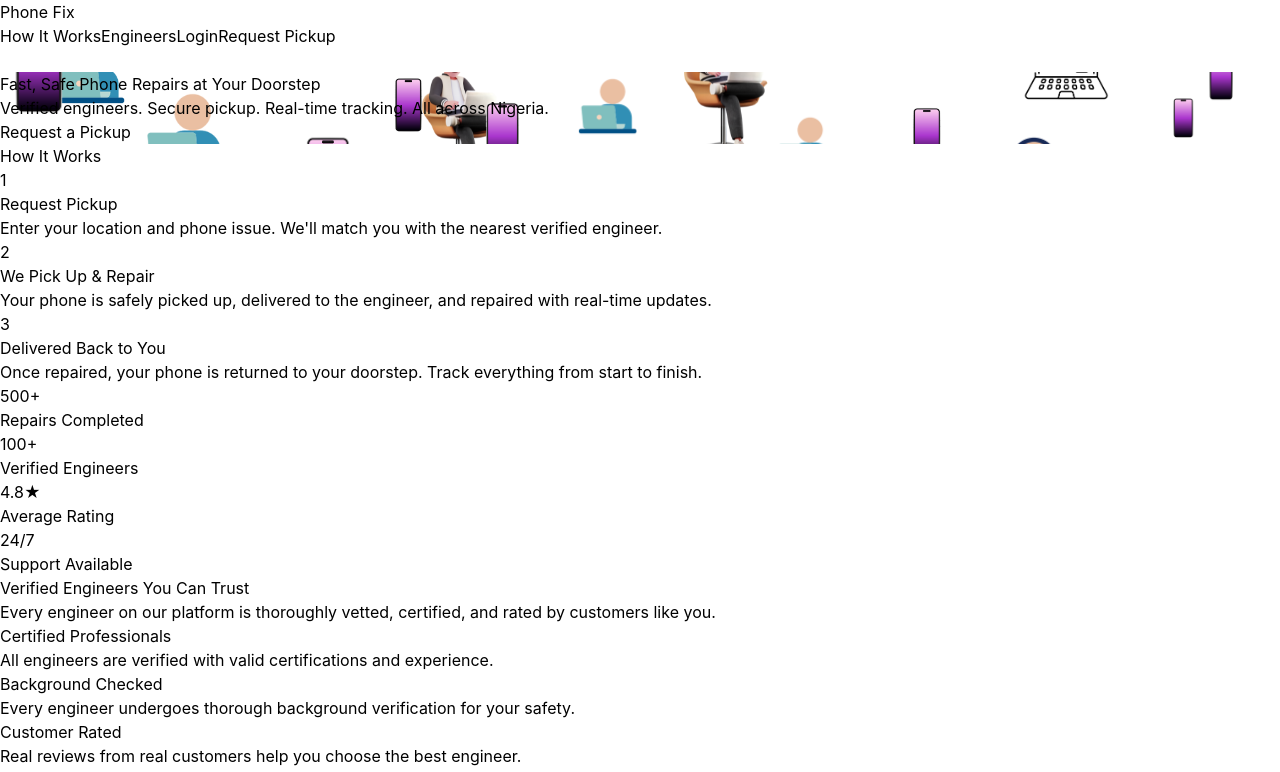
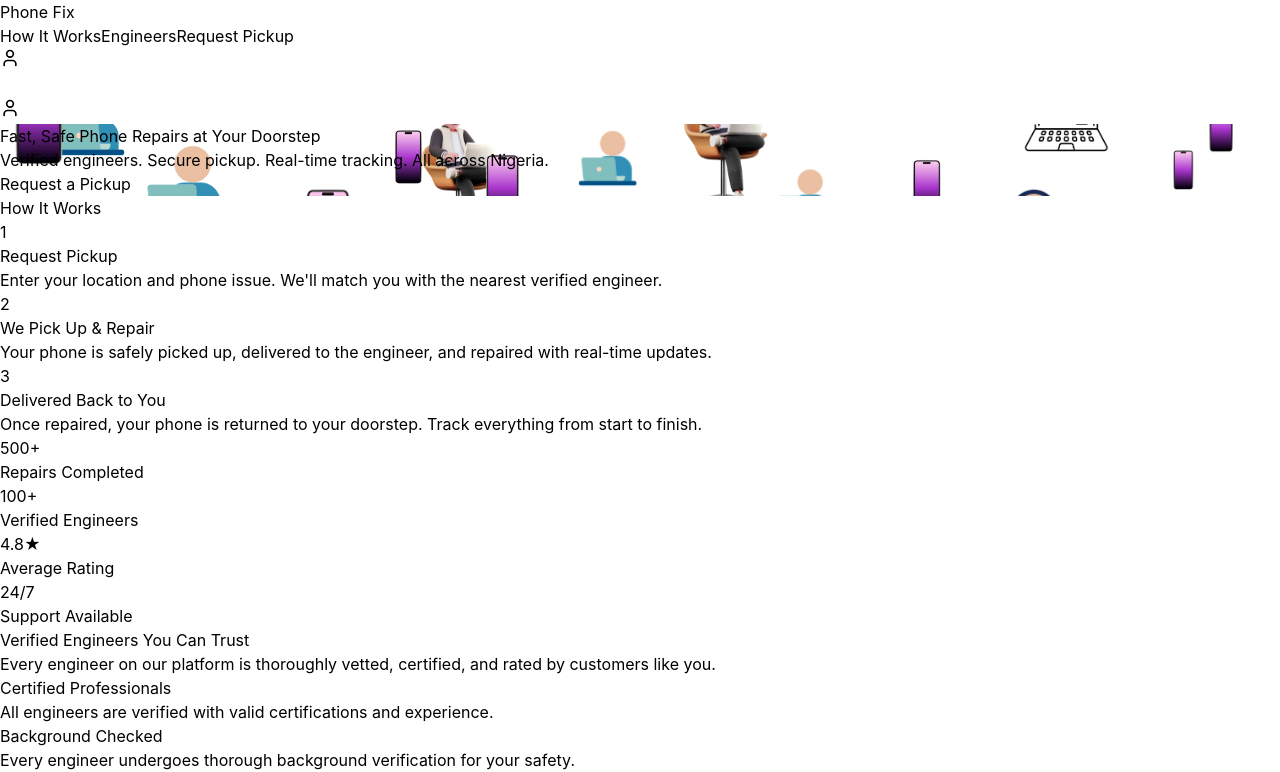
Before and after one commit to ProgressAyere/everfix, a Next.js app: page / in a window 1280 px wide. Shown: the top 772 px of the page. Built offline with nearby package versions, Linux system fonts and the light colour scheme.

Commit message:
Adjusted the header details

```diff
--- a/app/components/Header.js
+++ b/app/components/Header.js
@@ -73,13 +73,11 @@ export default function Header() {
           <div className="hidden md:flex items-center space-x-8">
             <Link href="/#how-it-works" className="text-gray-700 hover:text-blue-600">How It Works</Link>
             <Link href="/#engineers" className="text-gray-700 hover:text-blue-600">Engineers</Link>
-            {!isLoggedIn && <Link href="/login" className="text-gray-700 hover:text-blue-600">Login</Link>}
             <Link href="/pickup" className="bg-blue-600 text-white px-6 py-2 rounded-lg hover:bg-blue-700">
               Request Pickup
             </Link>
 
             {/* Profile Dropdown */}
-            {isLoggedIn && (
             <div className="relative" ref={profileRef}>
               <button
                 onClick={() => setIsProfileOpen(!isProfileOpen)}
@@ -90,6 +88,8 @@ export default function Header() {
 
               {isProfileOpen && (
                 <div className="absolute right-0 mt-2 w-64 bg-white rounded-lg shadow-lg border border-gray-200 py-2 z-50">
+                  {isLoggedIn ? (
+                    <>
                       <div className="px-4 py-3 border-b border-gray-200">
                         <p className="text-sm font-semibold text-gray-900">{userName}</p>
                         <p className="text-xs text-gray-500 capitalize">{userRole}</p>
@@ -110,10 +110,19 @@ export default function Header() {
                       >
                         Sign Out
                       </button>
+                    </>
+                  ) : (
+                    <Link
+                      href="/login"
+                      onClick={() => setIsProfileOpen(false)}
+                      className="block px-4 py-3 text-sm text-gray-700 hover:bg-blue-50 hover:text-blue-600 transition text-center font-medium"
+                    >
+                      Sign In / Sign Up
+                    </Link>
+                  )}
                 </div>
               )}
             </div>
-            )}
           </div>
 
           {/* Mobile Menu Button & Profile */}
@@ -130,7 +139,6 @@ export default function Header() {
                 )}
               </svg>
             </button>
-            {isLoggedIn && (
             <div className="relative" ref={profileRef}>
               <button
                 onClick={() => setIsProfileOpen(!isProfileOpen)}
@@ -141,6 +149,8 @@ export default function Header() {
 
               {isProfileOpen && (
                 <div className="absolute right-0 mt-2 w-64 bg-white rounded-lg shadow-lg border border-gray-200 py-2 z-50">
+                  {isLoggedIn ? (
+                    <>
                       <div className="px-4 py-3 border-b border-gray-200">
                         <p className="text-sm font-semibold text-gray-900">{userName}</p>
                         <p className="text-xs text-gray-500 capitalize">{userRole}</p>
@@ -161,10 +171,19 @@ export default function Header() {
                       >
                         Sign Out
                       </button>
+                    </>
+                  ) : (
+                    <Link
+                      href="/login"
+                      onClick={() => setIsProfileOpen(false)}
+                      className="block px-4 py-3 text-sm text-gray-700 hover:bg-blue-50 hover:text-blue-600 transition text-center font-medium"
+                    >
+                      Sign In / Sign Up
+                    </Link>
+                  )}
                 </div>
               )}
             </div>
-            )}
           </div>
         </div>
 
@@ -173,7 +192,6 @@ export default function Header() {
           <div className="md:hidden py-4 space-y-3">
             <Link href="/#how-it-works" className="block text-gray-700 hover:text-blue-600">How It Works</Link>
             <Link href="/#engineers" className="block text-gray-700 hover:text-blue-600">Engineers</Link>
-            {!isLoggedIn && <Link href="/login" className="block text-gray-700 hover:text-blue-600">Login</Link>}
             <Link href="/pickup" className="block bg-blue-600 text-white px-6 py-2 rounded-lg hover:bg-blue-700 text-center">
               Request Pickup
             </Link>
```
Lines whose indentation alone changed are shown as unchanged.
